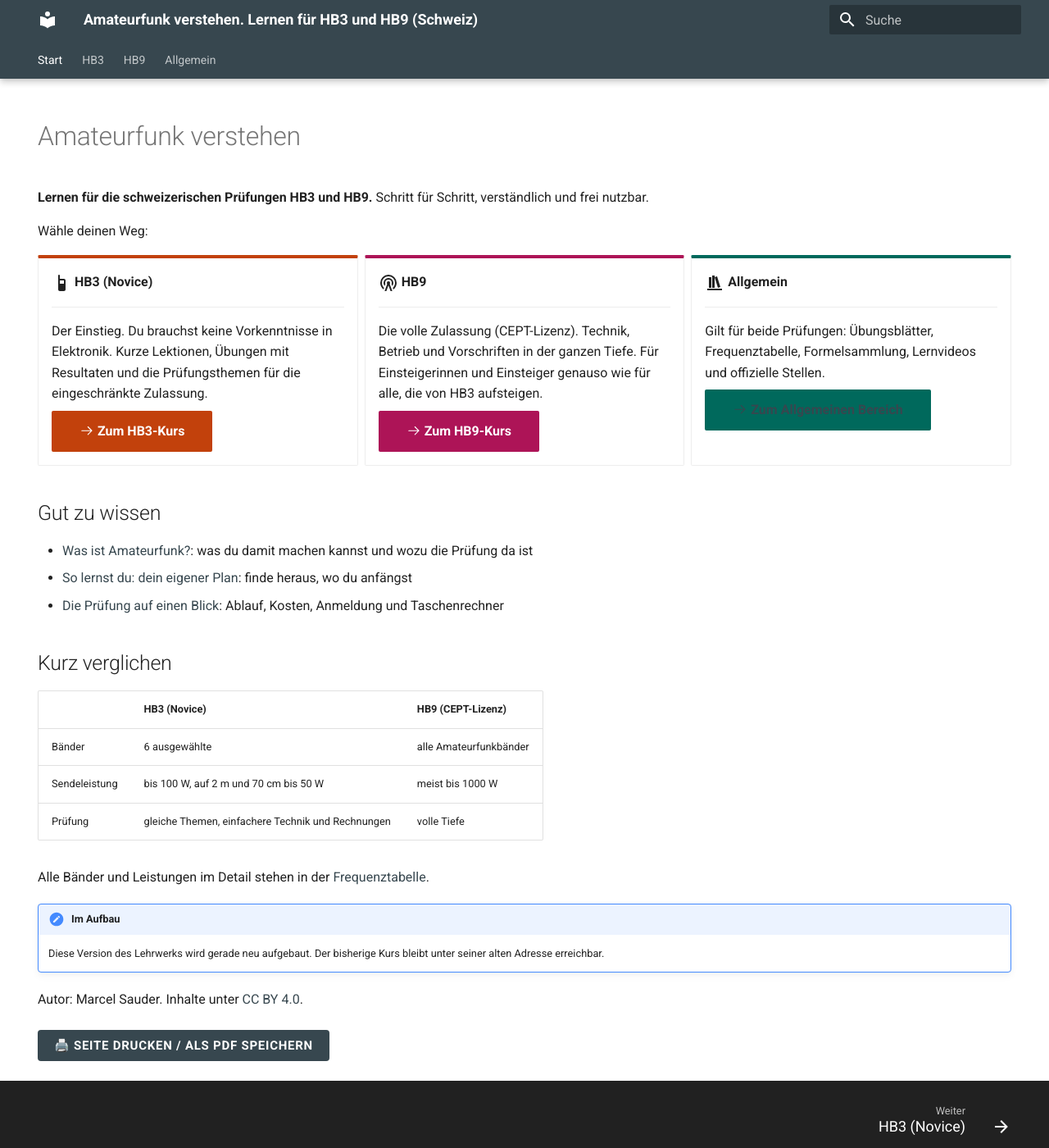
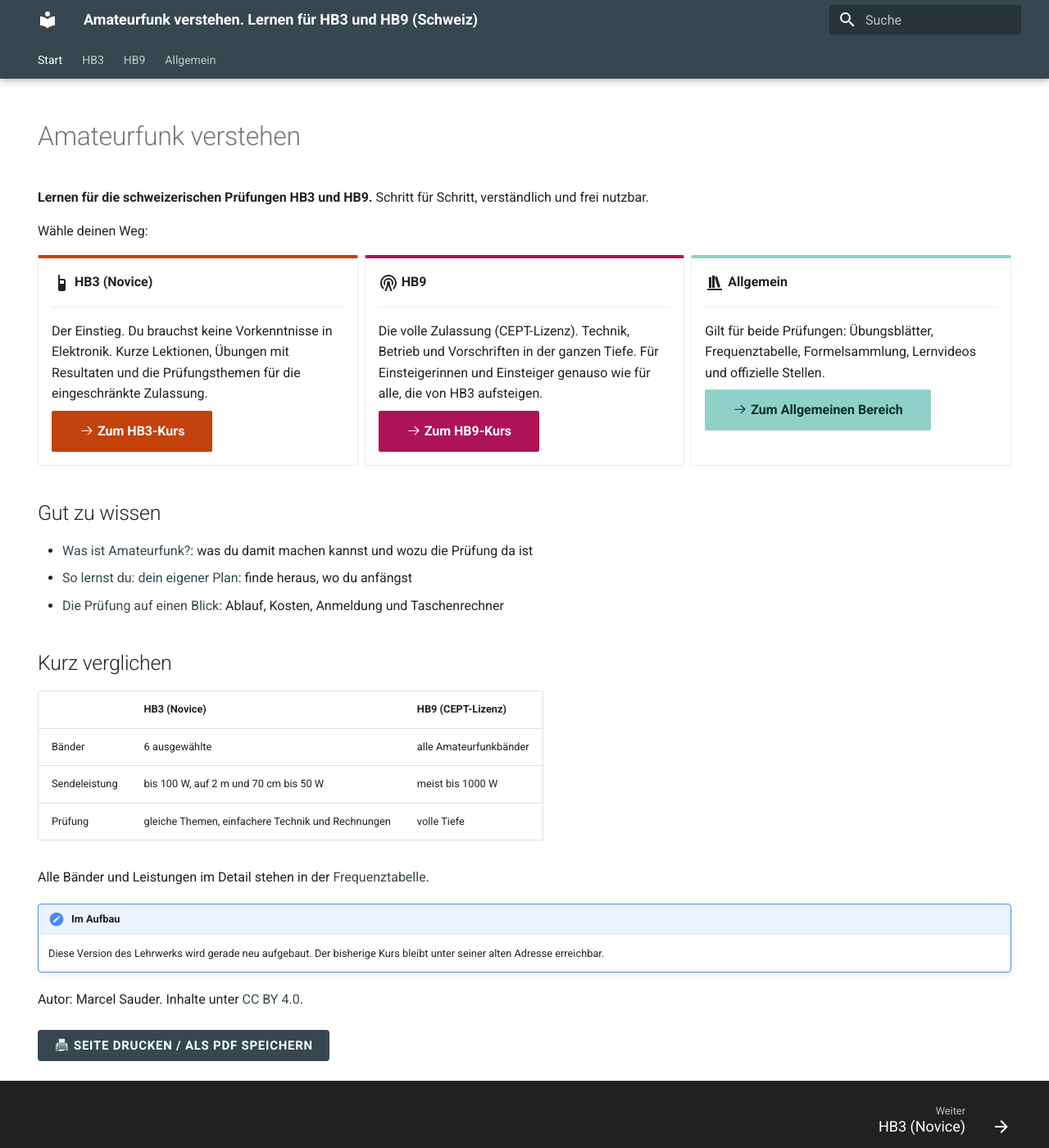
Before and after one commit to MaShaoDe/Amateurfunk-verstehen, an MkDocs documentation site: the page built from docs/index.md, in a window 1280 px wide and 1400 px high. Shown: the whole window at 82% size. Built offline with MkDocs 1.6.1 and Material for MkDocs 9.7.7, drawn with Linux system fonts in a browser that asks for light colours.

Commit message:
Allgemein: helleres Pastell-Petrol mit dunkler Schrift

```diff
--- a/docs/stylesheets/extra.css
+++ b/docs/stylesheets/extra.css
@@ -214,14 +214,15 @@
 /* Farben pro Bereich: HB3 Orange, HB9 Beere, Allgemein Petrol */
 body[data-area="hb3"]       { --md-primary-fg-color: #C2410C; --md-primary-fg-color--dark: #9A3412; --md-accent-fg-color: #C2410C; --md-typeset-a-color: #B23A0B; --area-soft: #FCE3D3; }
 body[data-area="hb9"]       { --md-primary-fg-color: #AD1457; --md-primary-fg-color--dark: #880E4F; --md-accent-fg-color: #AD1457; --md-typeset-a-color: #AD1457; --area-soft: #F8DCE8; }
-body[data-area="allgemein"] { --md-primary-fg-color: #00695C; --md-primary-fg-color--dark: #004D40; --md-accent-fg-color: #00695C; --md-typeset-a-color: #00695C; --area-soft: #D9EEEA; }
+body[data-area="allgemein"] { --md-primary-fg-color: #8FD1C8; --md-primary-fg-color--dark: #6FBDB2; --md-primary-bg-color: #0B2F2B; --md-primary-bg-color--light: #12423C; --md-accent-fg-color: #00695C; --md-typeset-a-color: #00695C; --area-soft: #D9EEEA; }
 body[data-area="start"]     { --md-primary-fg-color: #37474F; --md-primary-fg-color--dark: #263238; --md-accent-fg-color: #37474F; --md-typeset-a-color: #37474F; --area-soft: #E4E9EB; }
 .md-typeset .md-button--primary { background-color: var(--md-primary-fg-color); border-color: var(--md-primary-fg-color); }
 .md-typeset .uebungsblatt-table tr.hb3-ja { background: #FCE3D3; }
 /* Karten auf der Startseite in Bereichsfarbe */
 body[data-area="start"] .md-typeset .grid.cards > ul > li:nth-child(1) { border-top: 4px solid #C2410C; }
 body[data-area="start"] .md-typeset .grid.cards > ul > li:nth-child(2) { border-top: 4px solid #AD1457; }
-body[data-area="start"] .md-typeset .grid.cards > ul > li:nth-child(3) { border-top: 4px solid #00695C; }
+body[data-area="start"] .md-typeset .grid.cards > ul > li:nth-child(3) { border-top: 4px solid #8FD1C8; }
 body[data-area="start"] .md-typeset .grid.cards > ul > li:nth-child(1) .md-button { background-color: #C2410C; border-color: #C2410C; }
 body[data-area="start"] .md-typeset .grid.cards > ul > li:nth-child(2) .md-button { background-color: #AD1457; border-color: #AD1457; }
-body[data-area="start"] .md-typeset .grid.cards > ul > li:nth-child(3) .md-button { background-color: #00695C; border-color: #00695C; }
+body[data-area="start"] .md-typeset .grid.cards > ul > li:nth-child(3) .md-button { background-color: #8FD1C8; border-color: #8FD1C8; color: #0B2F2B; }
+body[data-area="allgemein"] .md-typeset .md-button--primary { color: #0B2F2B; }
```
